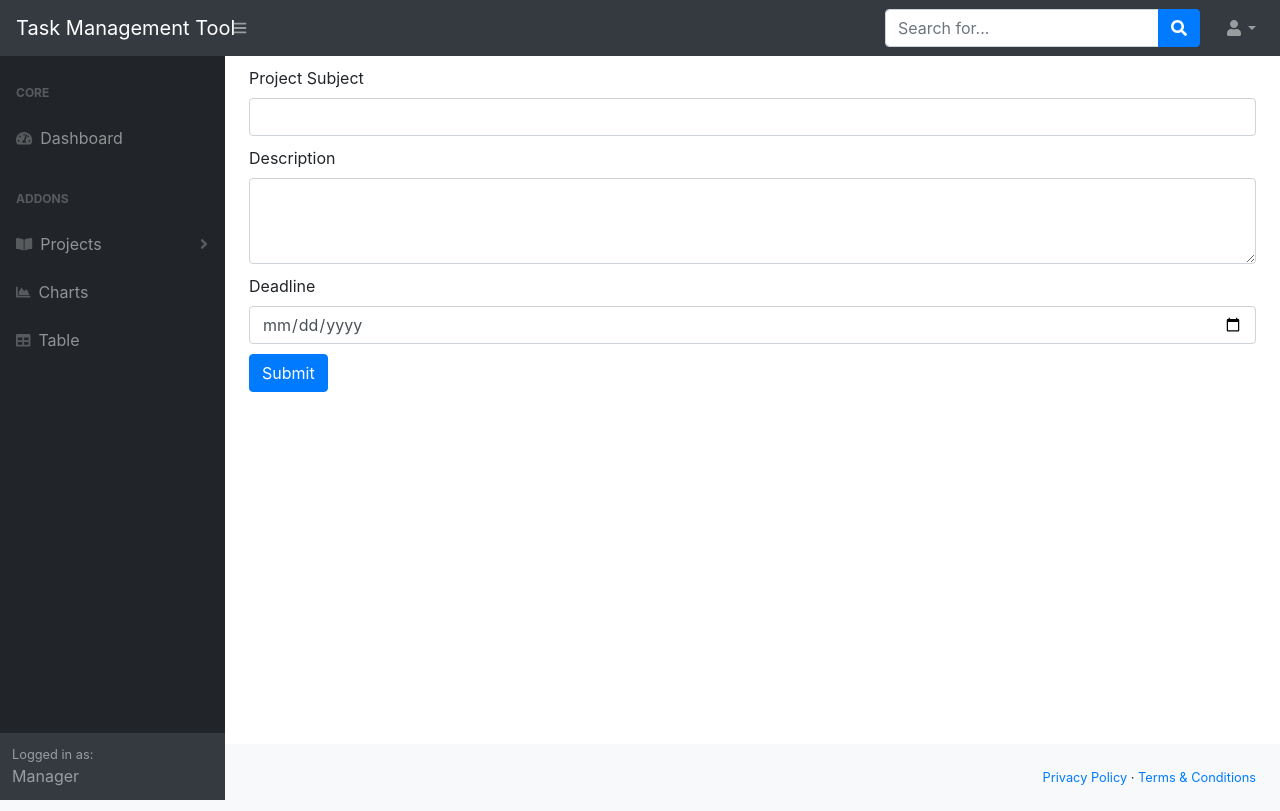
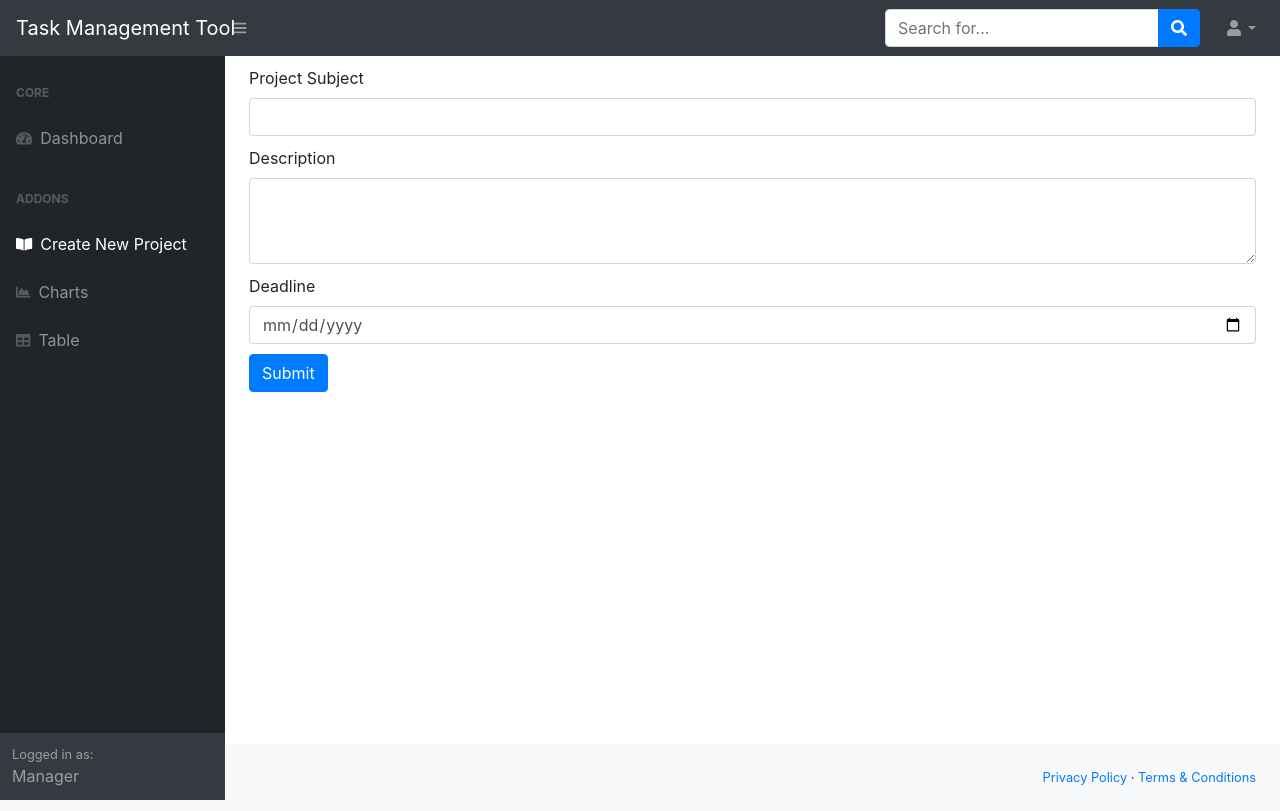
Before and after one commit to giwrgosftw/Task-Management-Tool, a Flask app: page /dashboard/projects/new in a window 1280 px wide. Run offline with Flask 2, Linux system fonts and the light colour scheme; parts of the project's set-up code (start-up, migrations or seed data) failed here and were passed over; some libraries are stand-ins or nearby versions.

Commit message:
Changed "Create Project" layout in nav-tab-bar

```diff
--- a/templates/dashboard/base.html
+++ b/templates/dashboard/base.html
@@ -60,20 +60,11 @@
                         Dashboard
                     </a>
 
-
                     <div class="sb-sidenav-menu-heading">Addons</div>
-                    <a class="nav-link collapsed" href="#" data-toggle="collapse" data-target="#collapsePages" aria-expanded="false" aria-controls="collapsePages">
+                    <a class="nav-link" href="/dashboard/projects/new">
                         <div class="sb-nav-link-icon"><i class="fas fa-book-open"></i></div>
-                        Projects
-                        <div class="sb-sidenav-collapse-arrow"><i class="fas fa-angle-down"></i></div>
+                        Create New Project
                     </a>
-                    <div class="collapse" id="collapsePages" aria-labelledby="headingTwo" data-parent="#sidenavAccordion">
-                        <nav class="sb-sidenav-menu-nested nav">
-                            <a class="nav-link" href="/dashboard/projects/new">Create New Project</a>
-                            <a class="nav-link" href="#">Search Project</a>
-                        </nav>
-                    </div>
-
 
                     <a class="nav-link" href="#">
                         <div class="sb-nav-link-icon"><i class="fas fa-chart-area"></i></div>
```
